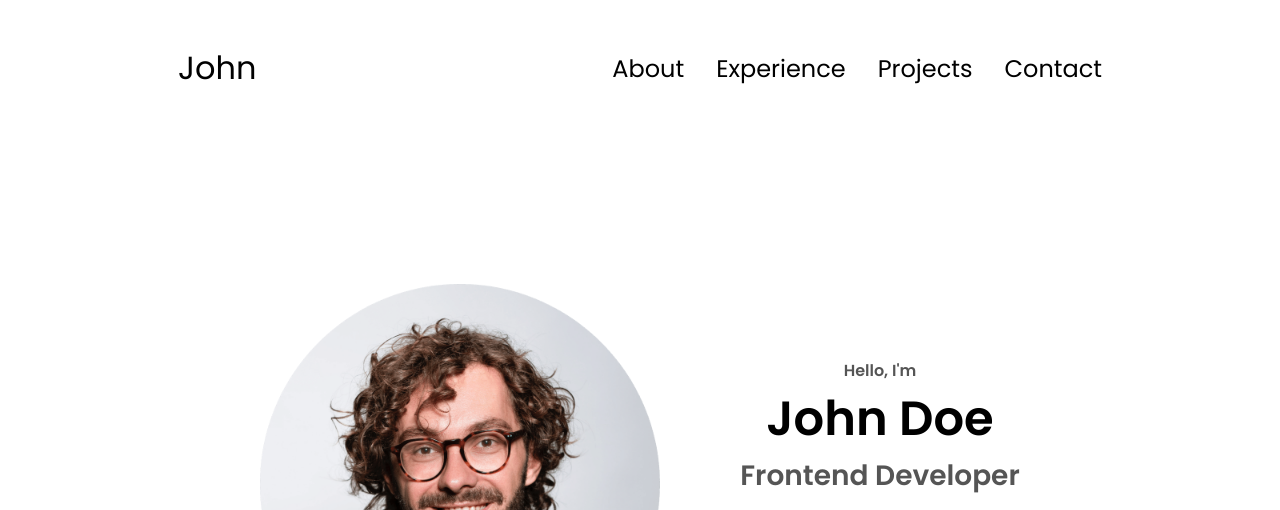
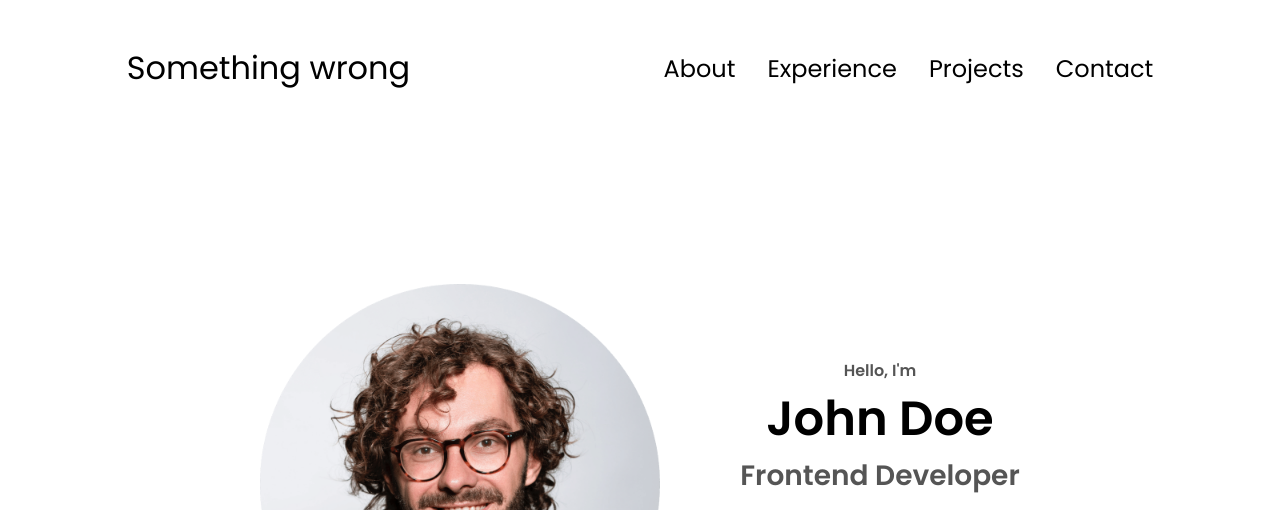
Before and after one commit to IlyaSafronov/resume-variation-new, a plain HTML site: page index.html in a window 1280 px wide. Shown: the top 510 px of the page. Drawn offline with Linux system fonts and the light colour scheme.

Commit message:
add fiture

```diff
--- a/index.html
+++ b/index.html
@@ -8,7 +8,7 @@
 </head>
 <body>
   <nav id="dekstop-nav">
-    <div class="logo">John </div>
+    <div class="logo">Something wrong</div>
     <div>
       <ul class="nav-links">
         <li><a href="#about">About</a></li>
```
